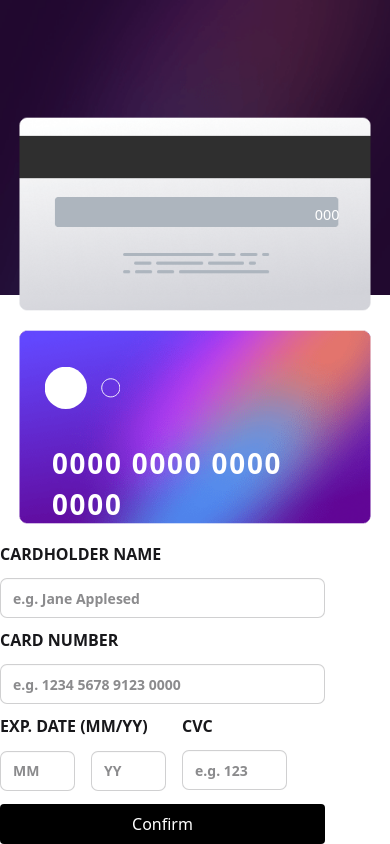
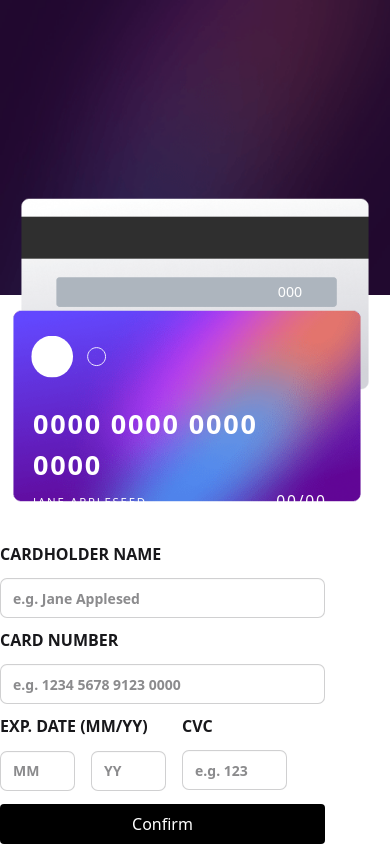
Before and after one commit to ItaloDev-Marcelo/Interactive-card-details-form-ts, a React (Vite) app: page / in a window 390 px wide. Built offline with nearby package versions, Linux system fonts and the light colour scheme.

Commit message:
corrigindo tamanho na versão mobile

```diff
--- a/src/index.css
+++ b/src/index.css
@@ -2,14 +2,15 @@
 @plugin "daisyui";
 
 
-figure {
-    transform: scale(.9)
-}
 
 
 body {
     background: url(./assets/images/bg-main-mobile.png) no-repeat;
     background-size: 100% 35%;
+}
+
+figure {
+    transform: scale(.89)
 }
 
 
@@ -18,4 +19,10 @@ body {
     background: url(./assets/images/bg-main-mobile.png) no-repeat;
     background-size: 25% 100%;
 }
+
+
+figure {
+    transform: scale(.9)
 }
+
+}
--- a/src/layout/DetailsCardLayout.tsx
+++ b/src/layout/DetailsCardLayout.tsx
@@ -49,22 +49,22 @@ const DetailsCardLayout = () => {
 
        <div className=' relative flex flex-col '>
 
-           <figure className='relative xl:left-17 xl:top-2 '>
+           <figure className='relative top-20  xl:left-17 xl:top-2 '>
               <img src={BackCard} alt='' />
-              <div className='flex flex-col absolute top-24 left-82'>
+              <div className='flex flex-col absolute xl:top-24 top-23 left-72 xl:left-82'>
                  <p className='text-white text-[1em] font-medium '>{Cvc}</p>
               </div>
            </figure>
 
 
-           <figure className='relative  '>
+           <figure className='relative right-2 top-[-1.3em] xl:right-0 xl:top-0  '>
               <img src={FrontCard} alt=''  />
-              <img src={CardLogo} alt='' className='absolute left-7 top-10' />
-              <div className='flex flex-col  p-4 absolute top-27 left-5 w-[370px]'>
-                 <p className='text-white text-[1.93em] font-semibold tracking-[2px] mb-1.5'>{formateNums(CardNumber)}</p>
+              <img src={CardLogo} alt='' className='absolute top-7 left-5 xl:left-7 xl:top-10' />
+              <div className='flex flex-col  p-4 absolute top-22 left-1.5 xl:top-27 xl:left-5 w-[370px]'>
+                 <p className='text-white  text-[1.90em] xl:text-[1.93em] font-semibold tracking-[2px] mb-1.5'>{formateNums(CardNumber)}</p>
                  <div className='flex justify-between items-center '>
                     <p className='text-white text-[.8em] font-medium tracking-[2px] uppercase'>{Name}</p>
-                    <p className='text-white text-[1.1em] font-medium tracking-[2px]'> {ExperationDateDay}/{ExperationDateYear}</p>
+                    <p className='text-white text-[1.1em] font-medium tracking-[2px] mr-2 xl:mr-0'> {ExperationDateDay}/{ExperationDateYear}</p>
                  </div>
               </div>
            </figure>
```
